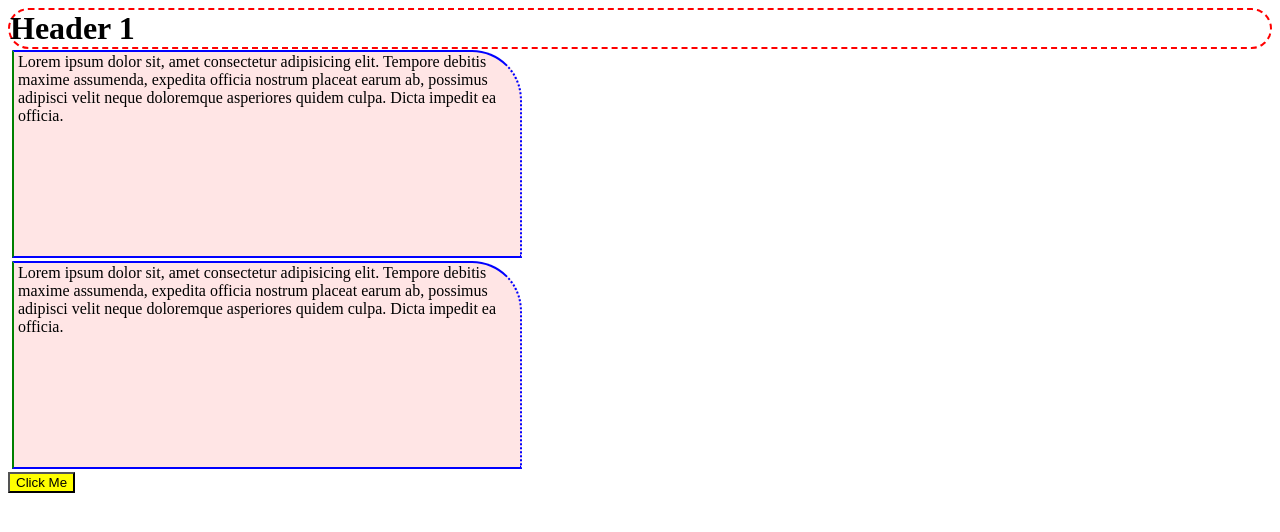
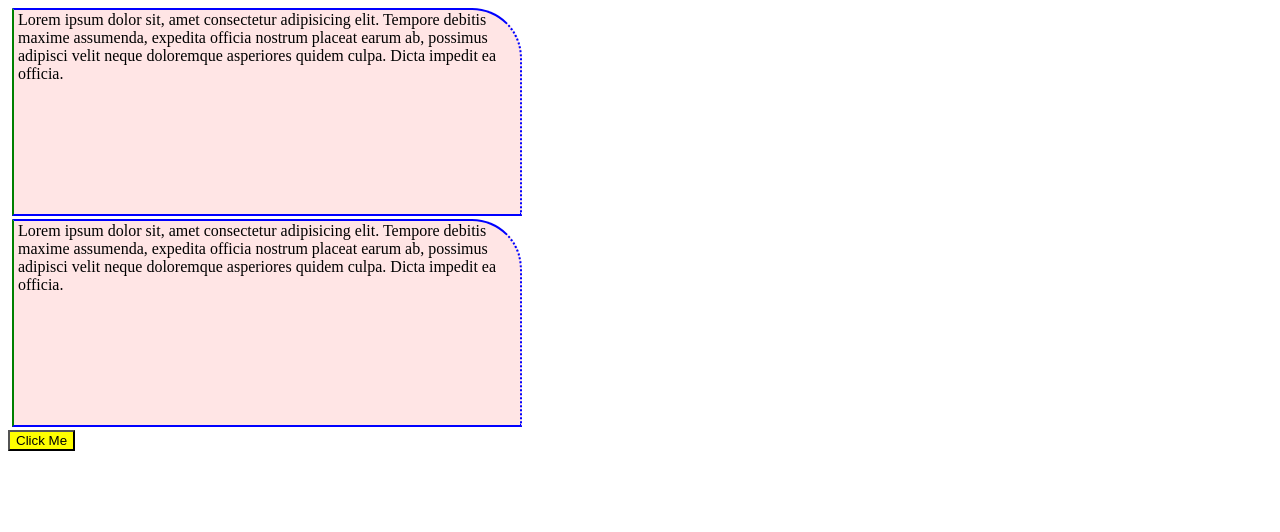
Before and after one commit to mrmanojbhatta/Delta-course-apna-college, a plain HTML site: page index.html in a window 1280 px wide. Drawn offline with Linux system fonts and the light colour scheme.

Commit message:
Replace repo with VS Code project

```diff
--- a/index.html
+++ b/index.html
@@ -4,12 +4,12 @@
 <head>
     <meta charset="UTF-8">
     <meta name="viewport" content="width=device-width, initial-scale=1.0">
-    <title>Box Model Hight Practice</title>
+    <title>Html Portfolio</title>
     <link rel="stylesheet" href="style.css">
 </head>
 
 <body>
-    <h1>Header 1</h1>
+    <nav>
     <div>Lorem ipsum dolor sit, amet consectetur adipisicing elit. Tempore debitis maxime assumenda, expedita officia
         nostrum placeat earum ab, possimus adipisci velit neque doloremque asperiores quidem culpa. Dicta impedit ea
         officia.</div>
```
